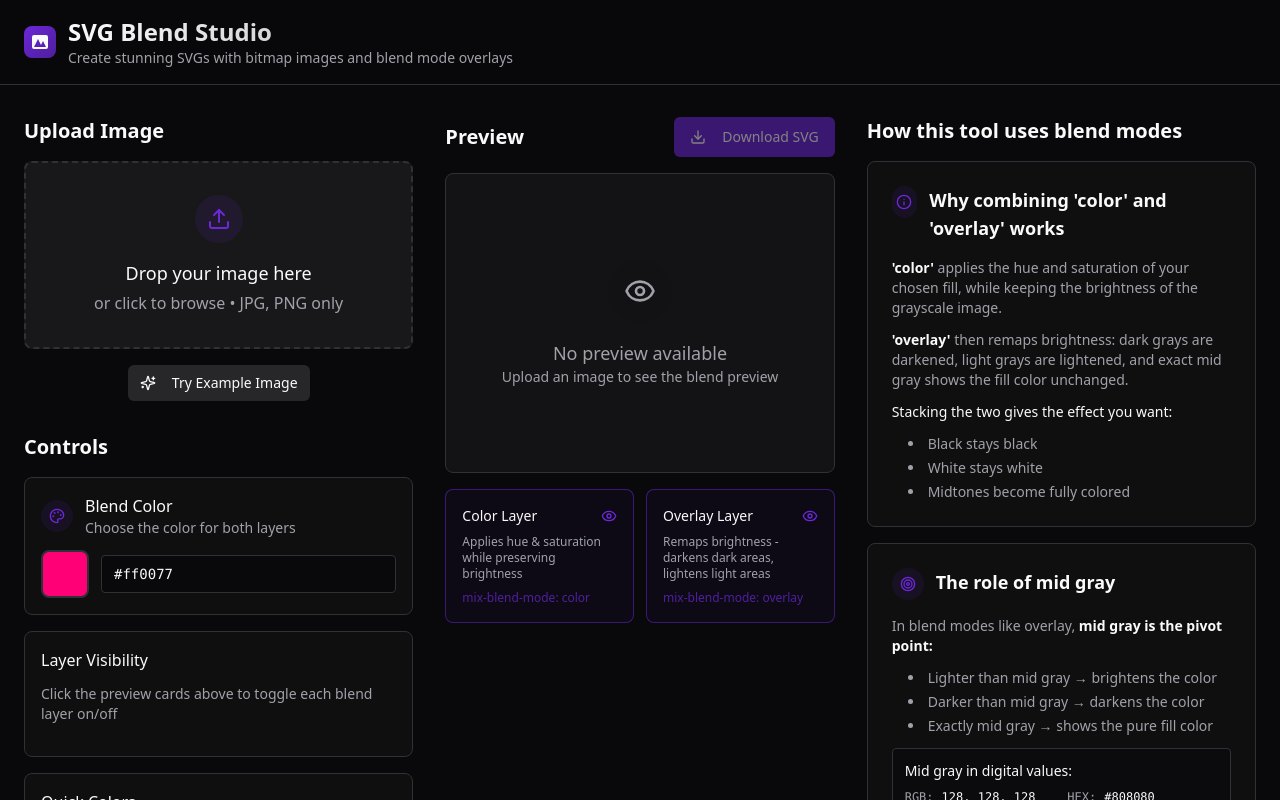
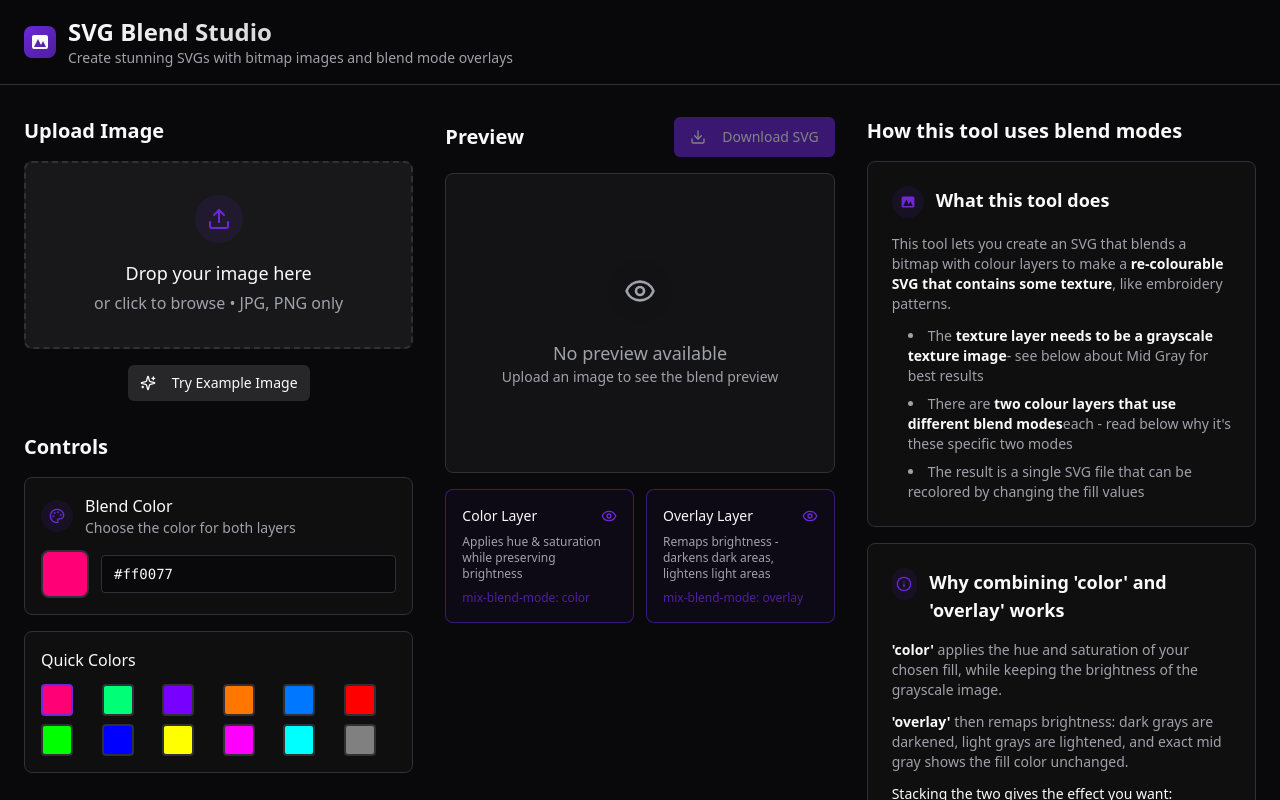
Before and after one commit to marcharlier/blend-svg-studio, a React (Vite) app: page / in a window 1280 px wide. Shown: the top 800 px of the page. Built offline with nearby package versions, Linux system fonts and the light colour scheme.

Commit message:
Refactor explainer and remove layer visibility

```diff
--- a/src/components/BlendModeExplainer.tsx
+++ b/src/components/BlendModeExplainer.tsx
@@ -8,6 +8,41 @@ export const BlendModeExplainer: React.FC = () => {
         <h2 className="text-xl font-semibold mb-4">How this tool uses blend modes</h2>
 
         <div className="space-y-4">
+          {/* What this tool does */}
+          <div className="bg-control border border-control-border rounded-lg p-6">
+            <div className="flex items-start space-x-3 mb-4">
+              <div className="w-8 h-8 bg-primary/10 rounded-full flex items-center justify-center">
+                <svg className="w-4 h-4 text-primary" fill="currentColor" viewBox="0 0 20 20">
+                  <path d="M4 3a2 2 0 00-2 2v10a2 2 0 002 2h12a2 2 0 002-2V5a2 2 0 00-2-2H4zm12 12H4l4-8 3 6 2-4 3 6z"/>
+                </svg>
+              </div>
+              <div>
+                <h3 className="font-semibold text-lg">What this tool does</h3>
+              </div>
+            </div>
+
+            <div className="space-y-3 text-sm text-muted-foreground">
+              <p>
+                This tool lets you create an SVG that blends a bitmap with colour layers to make a
+                <strong className="text-foreground"> re-colourable SVG that contains some texture</strong>,
+                like embroidery patterns.
+              </p>
+              <ul className="list-disc list-inside space-y-2 ml-4">
+                <li>
+                  The <strong className="text-foreground">texture layer needs to be a grayscale texture image</strong>
+                  - see below about Mid Gray for best results
+                </li>
+                <li>
+                  There are <strong className="text-foreground">two colour layers that use different blend modes</strong>
+                  each - read below why it's these specific two modes
+                </li>
+                <li>
+                  The result is a single SVG file that can be recolored by changing the fill values
+                </li>
+              </ul>
+            </div>
+          </div>
+
           {/* Main Explanation */}
           <div className="bg-control border border-control-border rounded-lg p-6">
             <div className="flex items-start space-x-3 mb-4">
--- a/src/components/ColorControls.tsx
+++ b/src/components/ColorControls.tsx
@@ -63,14 +63,6 @@ export const ColorControls: React.FC<ColorControlsProps> = ({
             </div>
           </div>
 
-          {/* Layer Toggles */}
-          <div className="bg-control border border-control-border rounded-lg p-4">
-            <h3 className="font-medium mb-3">Layer Visibility</h3>
-            <p className="text-sm text-muted-foreground mb-4">
-              Click the preview cards above to toggle each blend layer on/off
-            </p>
-          </div>
-
           {/* Quick Color Presets */}
           <div className="bg-control border border-control-border rounded-lg p-4">
             <h3 className="font-medium mb-3">Quick Colors</h3>
```
